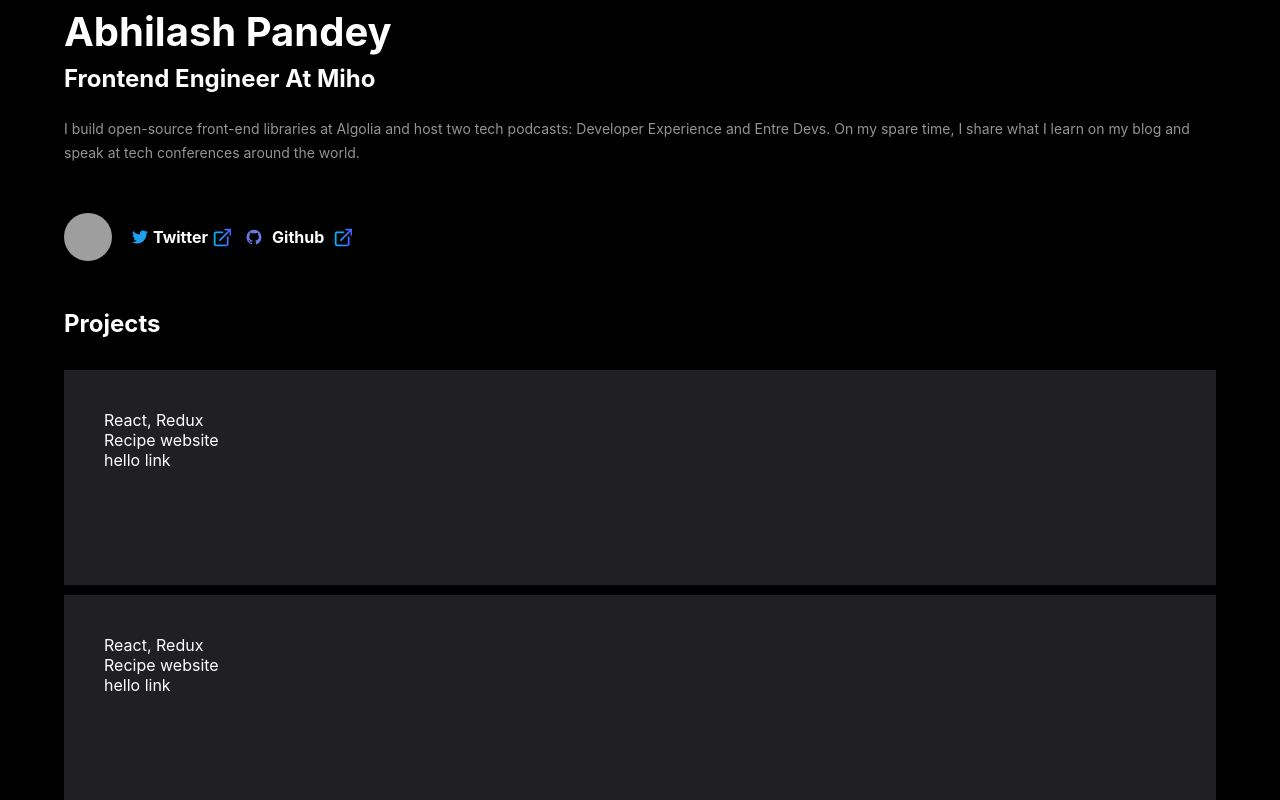
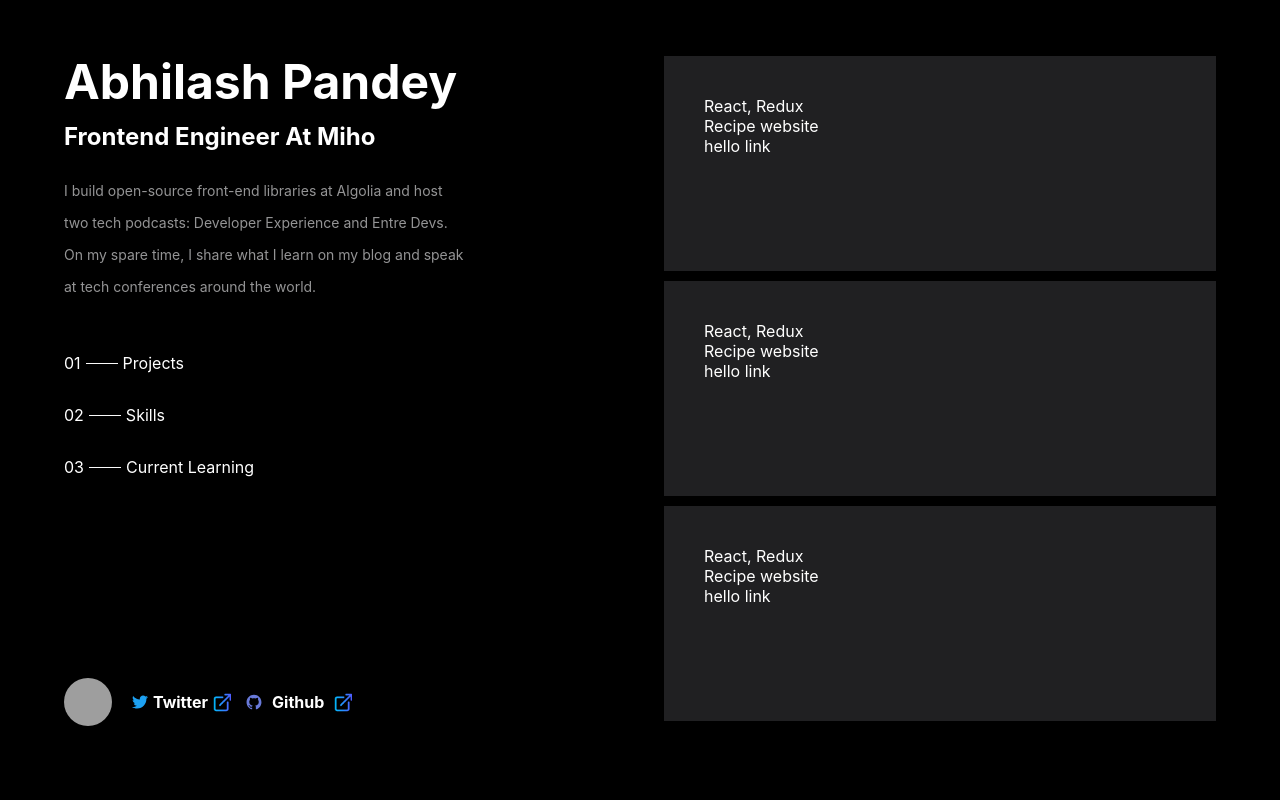
Before and after one commit to freakyjones/portfolio-website, a Next.js app: page / in a window 1280 px wide. Shown: the top 800 px of the page. Built offline with nearby package versions, Linux system fonts and the light colour scheme; grey boxes are pictures that could not be loaded.

Commit message:
destop view added

```diff
--- a/components/profiledetails/header/header.js
+++ b/components/profiledetails/header/header.js
@@ -1,4 +1,17 @@
+import { useEffect, useState } from "react";
+import useWindowDimensions from "../../../hooks/useDimensionHooks";
+
 function Header() {
+  const { width, height } = useWindowDimensions();
+  const [isNav, setIsNav] = useState(false);
+
+  useEffect(() => {
+    if (width > 900) {
+      setIsNav(true);
+    } else {
+      setIsNav(false);
+    }
+  }, [width]);
   return (
     <div className="header">
       <div className="header__content">
@@ -11,7 +24,8 @@ function Header() {
           world.
         </p>
       </div>
-      {/* <nav className="header__nav">
+      {isNav && (
+        <nav className="header__nav">
           <ul className="header__nav__navlist">
             <li className="header__nav__navlist__item">
               <p>01</p>
@@ -24,12 +38,13 @@ function Header() {
               <p>Skills</p>
             </li>
             <li className="header__nav__navlist__item">
-            <p>01</p>
+              <p>03</p>
               <span className="header__nav__navlist__item--line"></span>
               <p>Current Learning</p>
             </li>
           </ul>
-      </nav> */}
+        </nav>
+      )}
     </div>
   );
 }
--- a/components/profilesummery/Current Learning/CurrentLearning.js
+++ b/components/profilesummery/Current Learning/CurrentLearning.js
@@ -1,9 +1,20 @@
+import { useEffect, useState } from "react";
+import useWindowDimensions from "../../../hooks/useDimensionHooks";
 import ContactForm from "./contactme.js/contactme";
 
 function WorkExperience() {
+  const { width, height } = useWindowDimensions();
+  const [isMobile, setIsMobile] = useState(false);
+  useEffect(() => {
+    if (width < 900) {
+      setIsMobile(true);
+    } else {
+      setIsMobile(false);
+    }
+  }, [width]);
   return (
     <div className="contactme">
-      <h2>Contact Me</h2>
+      {isMobile && <h2>Contact Me</h2>}
       <div className="contactform">
         <ContactForm />
       </div>
--- a/components/profilesummery/Projects/Projects.js
+++ b/components/profilesummery/Projects/Projects.js
@@ -1,3 +1,5 @@
+import { useEffect, useState } from "react";
+import useWindowDimensions from "../../../hooks/useDimensionHooks";
 import ProjectBox from "./ProjectBox/ProjectBox";
 
 export const DetailsProject = [
@@ -28,9 +30,19 @@ export const DetailsProject = [
 ];
 
 function Projects() {
+  const { width, height } = useWindowDimensions();
+  const [isMobile, setIsMobile] = useState(false);
+
+  useEffect(() => {
+    if (width < 900) {
+      setIsMobile(true);
+    } else {
+      setIsMobile(false);
+    }
+  }, [width]);
   return (
     <div className="projects">
-      <h2>Projects</h2>
+      {isMobile && <h2>Projects</h2>}
       <div className="projects__container">
         {DetailsProject.map((projectinfo) => {
           return (
--- a/components/profilesummery/Skills/Skills.js
+++ b/components/profilesummery/Skills/Skills.js
@@ -1,3 +1,5 @@
+import { useEffect, useState } from "react";
+import useWindowDimensions from "../../../hooks/useDimensionHooks";
 import SkillBox from "./SkillsBox/skillbox";
 
 export const skillsInfo = [
@@ -49,9 +51,18 @@ export const skillsInfo = [
 ];
 
 function Skills() {
+  const { width, height } = useWindowDimensions();
+  const [isMobile, setIsMobile] = useState(false);
+  useEffect(() => {
+    if (width < 900) {
+      setIsMobile(true);
+    } else {
+      setIsMobile(false);
+    }
+  }, [width]);
   return (
     <div className="skills">
-      <h2>Skills</h2>
+      {isMobile && <h2>Skills</h2>}
       <div className="skills__container">
         {skillsInfo.map((skill) => {
           return (
--- a/components/profilesummery/Skills/SkillsBox/skillbox.js
+++ b/components/profilesummery/Skills/SkillsBox/skillbox.js
@@ -1,7 +1,10 @@
 import Image from "next/image";
-import { useMemo } from "react";
+import { useEffect, useMemo, useState } from "react";
+import useWindowDimensions from "../../../../hooks/useDimensionHooks";
 
 function SkillBox({ name, logo, totalStars, activeStars }) {
+  const { width, height } = useWindowDimensions();
+  const [isMobile, setIsMobile] = useState(false);
   const starRating = useMemo(() => {
     return new Array(totalStars)
       .fill(0)
@@ -20,6 +23,13 @@ function SkillBox({ name, logo, totalStars, activeStars }) {
       ));
   }, [totalStars, activeStars]);
 
+  useEffect(() => {
+    if (width < 900) {
+      setIsMobile(true);
+    } else {
+      setIsMobile(false);
+    }
+  }, [width]);
   return (
     <div className="skillbox">
       <div className="skillbox__header">
--- /dev/null
+++ b/hooks/useDimensionHooks.js
@@ -0,0 +1,30 @@
+import { useState, useEffect } from "react";
+
+function getWindowDimensions() {
+  if (typeof window !== "undefined") {
+    const { innerWidth: width, innerHeight: height } = window;
+    return {
+      width,
+      height,
+    };
+  } else {
+    return { width: 0, height: 0 };
+  }
+}
+
+export default function useWindowDimensions() {
+  const [windowDimensions, setWindowDimensions] = useState(
+    getWindowDimensions()
+  );
+
+  useEffect(() => {
+    function handleResize() {
+      setWindowDimensions(getWindowDimensions());
+    }
+
+    window.addEventListener("resize", handleResize);
+    return () => window.removeEventListener("resize", handleResize);
+  }, []);
+
+  return windowDimensions;
+}
--- a/styles/globals.scss
+++ b/styles/globals.scss
@@ -200,3 +200,47 @@ img {
     gap: 10px;
   }
 }
+
+@media screen and (min-width: 900px) {
+  // home ---------------->
+  .home {
+    display: grid;
+    grid-template-columns: 1fr 1fr;
+    position: relative;
+  }
+  .profile__details {
+    position: -webkit-sticky;
+    position: sticky;
+    top: 0px;
+    height: 100vh;
+    padding: 50px 0px;
+  }
+  .header {
+    width: 100%;
+    max-width: 450px;
+    &__content {
+      h1 {
+        font-size: 3rem;
+      }
+      h2 {
+        margin-top: 32px;
+      }
+      p {
+        line-height: 2rem;
+      }
+    }
+    &__nav {
+      margin-top: 50px;
+      &__navlist {
+        display: flex;
+        flex-direction: column;
+        gap: 32px;
+        &__navlist__item {
+          &--line {
+            margin: 0px 24px;
+          }
+        }
+      }
+    }
+  }
+}
```
Lines whose indentation alone changed are shown as unchanged.
